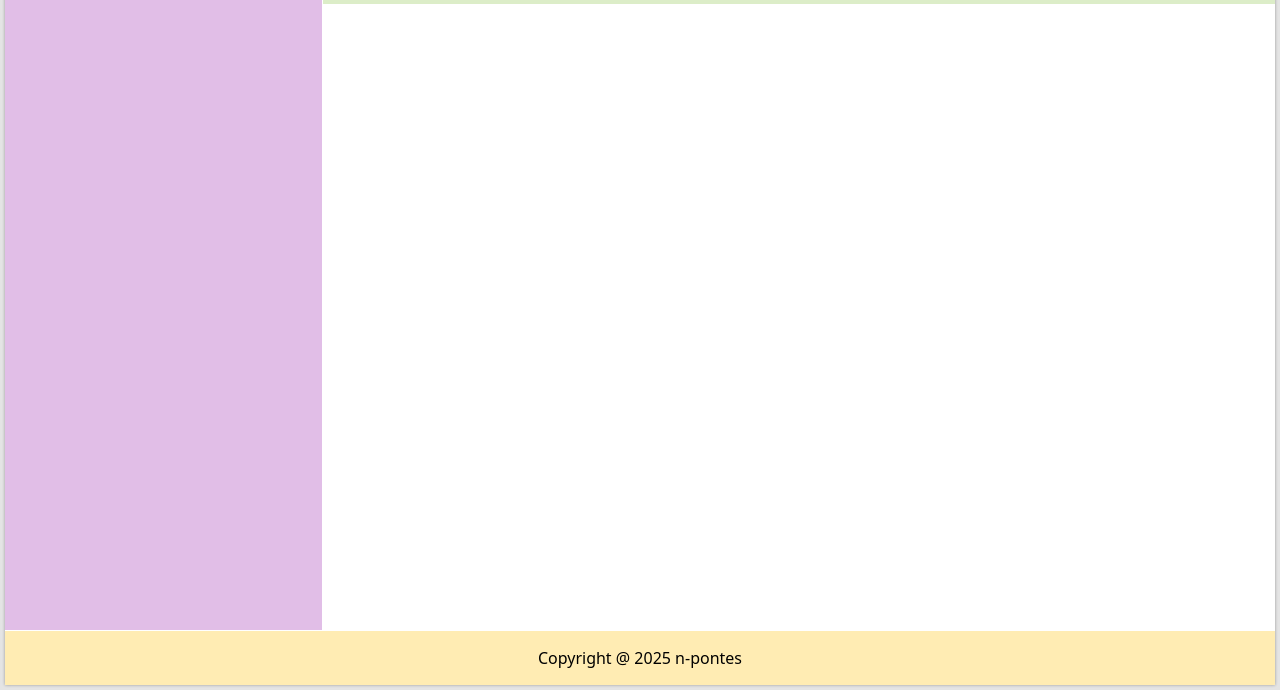
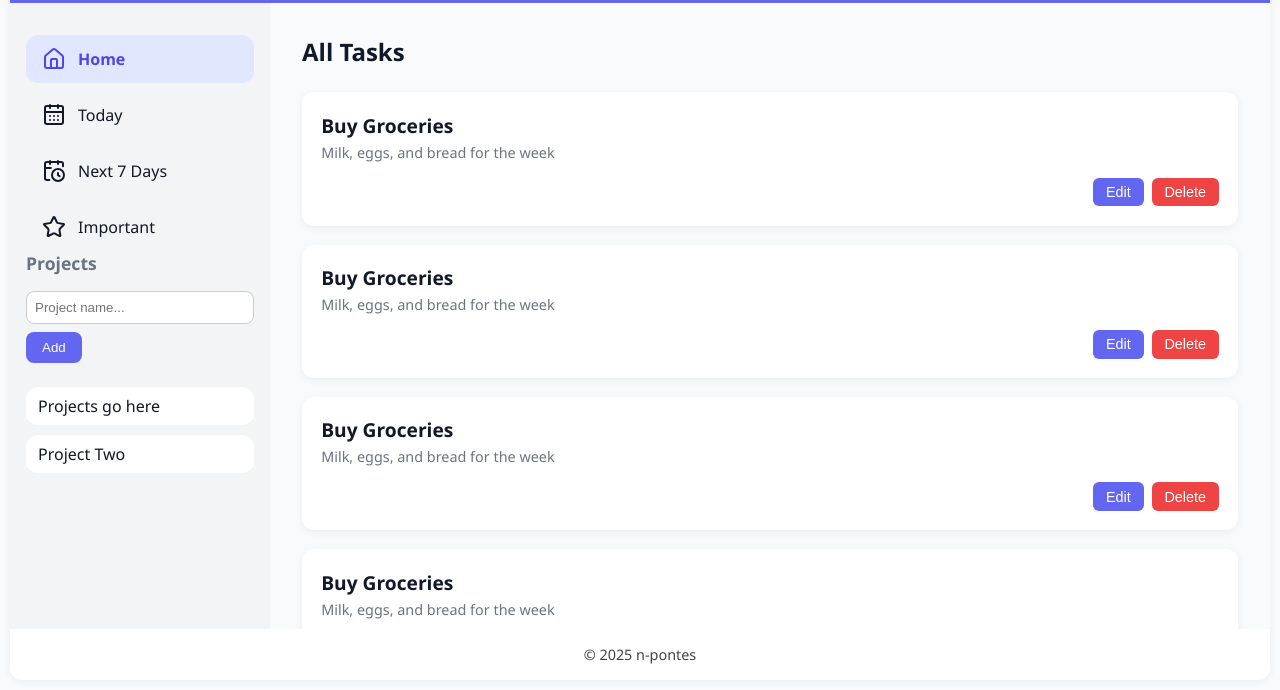
Before and after one commit to n-pontes/todo-list-app, a website built with webpack: page src/template.html in a window 1280 px wide. Shown: the part 110-800 px from the top of the page. Built offline with nearby package versions, Linux system fonts and the light colour scheme.

Commit message:
Fix layout inconsistencies

```diff
--- a/src/styles.css
+++ b/src/styles.css
@@ -1,66 +1,282 @@
-* {
+:root {
+    --bg-main: #f9fafb;
+    --bg-sidebar: #f3f4f6;
+    --bg-active: #e0e7ff;
+    --accent: #6366f1;
+    --accent-dark: #4f46e5;
+    --text-main: #111827;
+    --text-sub: #6b7280;
+    --task-bg: #ffffff;
+    --border-radius: 12px;
+    --transition: 0.3s;
+    --shadow: 0 2px 8px rgba(0,0,0,0.06);
+  }
+
+*{
+    margin: 0;
+    padding: 0;
     box-sizing: border-box;
 }
 
 body {
-    background: #e4e4e4;
-    padding: 5px;
+    background: var(--bg-main);
+    font-family: 'Segoe UI', Tahoma, sans-serif;
+    color: var(--text-main);
     height: 100vh;
-    margin: 0;
-    font: 500 100% system-ui, sans-serif;
+    padding: 10px;
 }
 
 .page-wrap {
-    background: white;
-    height: calc(100vh - 10px);
-    box-shadow: 0 0 3px rgba(0, 0, 0, 0.33);
     display: grid;
-    grid-template-columns: minmax(10px, 1fr) minmax(10px, 3fr);
-    grid-template-rows: min-content min-content 1fr min-content;
-    gap: 1px;
-  }
-  .page-wrap > * {
-    padding: 1rem;
-    text-align: center;
-  }
-  @media (max-width: 600px) {
-    .page-wrap {
-      grid-template-columns: 100%;
-      grid-template-rows: auto;
-    }
-    .page-wrap > * {
-      grid-column: 1/-1 !important;
-      grid-row: auto !important;
-    }
+    grid-template-columns: 260px 1fr;
+    grid-template-rows: auto 1fr auto;
+    height: calc(100vh - 20px);
+    background: #fff;
+    border-radius: var(--border-radius);
+    overflow: hidden;
+    box-shadow: var(--shadow);
 }
 
+/* Header */
 .page-header {
-    grid-column: 1/-1;
-    background: #ffcdd2;
+    grid-column: 1 / -1;
+    background: var(--accent);
+    color: white;
+    text-align: center;
+    font-size: 1.5rem;
+    padding: 1.2rem;
 }
 
+/* Sidebar */
 .page-sidebar {
-    grid-column: 1/2;
-    grid-row: 2/4;
-    background: #e1bee7;
+    background: var(--bg-sidebar);
+    padding: 2rem 1rem;
+    display: flex;
+    flex-direction: column;
+    gap: 2rem;
 }
 
-  .page-nav {
-    grid-column: 2/3;
-    background: #bbdefb;
+.nav-group {
+    display: flex;
+    flex-direction: column;
+    gap: 0.5rem;
+}
+
+.nav-item {
+    display: flex;
+    align-items: center;
+    gap: 0.75rem;
+    padding: 0.75rem 1rem;
+    border-radius: var(--border-radius);
+    cursor: pointer;
+    font-size: 1rem;
+    transition: background var(--transition);
+}
+
+.nav-item:hover {
+    background: var(--bg-active);
+}
+
+.nav-item.active {
+    background: var(--bg-active);
+    font-weight: 600;
+    color: var(--accent-dark);
+}
+
+.project-section h3 {
+    margin-bottom: 0.5rem;
+    font-size: 1.1rem;
+    color: var(--text-sub);
+}
+
+.add-project-btn {
+    background: var(--accent);
+    color: white;
+    padding: 0.5rem;
+    border: none;
+    width: 100%;
+    border-radius: var(--border-radius);
+    margin-bottom: 0.75rem;
+    cursor: pointer;
+    transition: background var(--transition);
+}
+
+.add-project-btn:hover {
+    background: var(--accent-dark);
+}
+
+.project-item {
+    padding: 0.5rem 0.75rem;
+    border-radius: var(--border-radius);
+    background: #fff;
+    cursor: pointer;
+    transition: background var(--transition);
+    margin-bottom: 0.6rem;
+}
+
+.project-item:hover {
+    background: var(--bg-active);
+}
+
+/* Main Content */
+.page-main {
+    background: var(--bg-main);
+    padding: 2rem;
+    overflow-y: auto;
+}
+
+.content h2 {
+    margin-bottom: 1.5rem;
+    font-size: 1.5rem;
+}
+
+/* Tasks */
+/* Tasks - Stack elements vertically */
+/* Tasks - Stack elements vertically */
+.task-card {
+    background: var(--task-bg);
+    padding: 1.2rem;
+    border-radius: var(--border-radius);
+    box-shadow: var(--shadow);
+    display: flex;
+    flex-direction: column; /* Stack elements vertically */
+    align-items: flex-start; /* Align content to the left */
+    gap: 1rem; /* Add spacing between elements */
+    margin-bottom: 1.2rem;
+}
+.task-actions {
+    align-self: flex-end; /* Align buttons to the right */
+    display: flex;
+    gap: 0.5rem;
+}
+#project-form {
+    margin-bottom: 1.5rem; /* Add spacing between the form and projects */
+}
+.task-info h3 {
+    font-size: 1.2rem;
+    margin-bottom: 0.25rem;
+}
+
+.task-info p {
+    font-size: 0.9rem;
+    color: var(--text-sub);
+}
+
+.task-actions {
+    display: flex;
+    gap: 0.5rem;
+}
+
+.edit-btn, .delete-btn {
+    padding: 0.4rem 0.8rem;
+    font-size: 0.9rem;
+    border: none;
+    border-radius: 6px;
+    cursor: pointer;
+    transition: background var(--transition);
+}
+
+.edit-btn {
+    background: var(--accent);
+    color: white;
+}
+
+.delete-btn {
+    background: #ef4444;
+    color: white;
+}
+
+.edit-btn:hover {
+    background: var(--accent-dark);
+}
+
+.delete-btn:hover {
+    background: #dc2626;
+}
+
+/* Footer */
+.page-footer {
+    grid-column: 1 / -1;
+    text-align: center;
+    font-size: 0.9rem;
+    padding: 1rem;
+    color: #444;
+}
+
+/* Initially hide the form */
+.form-box {
+    display: none;
+    transition: all var(--transition);
+}
+
+/* Show form when triggered */
+.form-box.show {
+    display: block;
+}
+
+
+.form {
+    display: flex;
+    flex-direction: column;
+    gap: 0.5rem;
+    margin-top: 1rem;
+}
+
+.form input {
+    padding: 0.5rem;
+    border: 1px solid #ccc;
+    border-radius: 8px;
+}
+
+.form button {
+    align-self: flex-start;
+    background: var(--accent);
+    color: white;
+    padding: 0.5rem 1rem;
+    border: none;
+    border-radius: 8px;
+    cursor: pointer;
+    transition: background 0.3s;
+}
+
+.form button:hover {
+    background: var(--accent-dark);
+}
+
+.form-box {
+    background: white;
+    padding: 1rem;
+    border-radius: var(--border-radius);
+    box-shadow: 0 2px 6px rgba(0, 0, 0, 0.08);
+    margin-top: 1rem;
+}
+
+/* Responsive */
+@media (max-width: 768px) {
+    .page-wrap {
+        display: flex;
+        flex-direction: column;
+        height: auto;
+    }
+
+    .page-sidebar,
+    .page-main,
+    .page-footer {
+        width: 100%;
+        order: initial;
     }
 
     .page-main {
-    grid-column: 2/3;
-    background: #dcedc8;
+        padding: 1.5rem 1rem;
     }
 
-  .page-footer {
-    grid-column: 1/-1;
-    background: #ffecb3;
+    .task-card {
+        flex-direction: column;
+        align-items: flex-start;
+        gap: 1rem;
     }
 
-  details p {
-    text-transform: none;
-    text-align: left;
+    .task-actions {
+        align-self: flex-end;
     }
+}
--- a/src/template.html
+++ b/src/template.html
@@ -1,37 +1,131 @@
 <!DOCTYPE html>
 <html lang="en">
 <head>
-    <meta charset="UTF-8">
-    <meta name="viewport" content="width=device-width, initial-scale=1.0">
+  <meta charset="UTF-8" />
+  <meta name="viewport" content="width=device-width, initial-scale=1.0"/>
   <title>Taskive</title>
+  <script src="https://unpkg.com/lucide@latest"></script>
 </head>
 <body>
   <div class="page-wrap">
     <header class="page-header">
-          Taskive
+      <h1>Taskive</h1>
     </header>
+
     <aside class="page-sidebar">
-            Home
+      <div class="side-container">
+        <div class="nav-group">
+          <div class="nav-item active">
+            <i data-lucide="home"></i>
+            <span>Home</span>
+          </div>
+          <div class="nav-item">
+            <i data-lucide="calendar-days"></i>
+            <span>Today</span>
+          </div>
+          <div class="nav-item">
+            <i data-lucide="calendar-clock"></i>
+            <span>Next 7 Days</span>
+          </div>
+          <div class="nav-item">
+            <i data-lucide="star"></i>
+            <span>Important</span>
+          </div>
+        </div>
+
+        <div class="project-section">
+          <h3>Projects</h3>
+          <form id="project-form" class="form">
+            <input type="text" id="project-name" placeholder="Project name..." required />
+            <button type="submit">Add</button>
+          </form>
+          <div class="project-list">
+            <div class="project-item">Projects go here</div>
+            <div class="project-item">Project Two</div>
+          </div>
+        </div>
+      </div>
     </aside>
+
     <main class="page-main">
-          <article>
-            <details>
-              <summary>Article</summary>
-              <p>Lorem ipsum dolor, sit amet consectetur adipisicing elit. Dignissimos laborum cumque incidunt, enim ipsa dicta? Porro illo doloribus, consectetur eum exercitationem sit ipsam, est nesciunt maxime, eius animi dolor? Harum.</p>
-              <p>Commodi culpa deserunt dolor sed, ipsam tempore ullam architecto fuga voluptas, quis veniam. Vitae veniam, odit adipisci, quas similique debitis excepturi quisquam minima facere temporibus, porro optio perferendis iusto fuga.</p>
-              <p>Illo numquam, sapiente neque repellendus facere amet doloribus asperiores quia eum? Sunt vero amet neque vel? Tempora, nulla voluptatum amet autem culpa magnam debitis! Dolores esse quam amet nobis ut.</p>
-              <p>Sunt excepturi in nostrum, fugiat veritatis ab sit sequi nemo aperiam deserunt temporibus, dolorem ex adipisci autem. Quasi, iure fugiat! Nulla amet doloribus velit nam tempora, soluta consequatur doloremque omnis?</p>
-              <p>Officia ea repellat ad, sapiente eligendi modi magni quos temporibus totam culpa corporis, dignissimos quibusdam mollitia dolore eaque suscipit soluta beatae ipsam! Aperiam doloremque vero soluta pariatur possimus. Cupiditate, fuga.</p>
-              <p>Beatae deserunt veritatis magni quis quae enim ad est dignissimos iste, quidem, dolores temporibus asperiores natus inventore, nobis eius facere adipisci doloremque eligendi autem magnam excepturi? Inventore, iusto soluta. Maiores.</p>
-              <p>Enim facilis aspernatur, maiores unde at inventore temporibus minima possimus eveniet? Cum alias, asperiores quibusdam doloribus, vel ullam qui in dicta recusandae eaque atque dolor perspiciatis tenetur, fugit vero reprehenderit.</p>
-              <p>Reiciendis, deleniti eius nostrum fugit commodi quasi esse molestias non voluptates, corrupti excepturi voluptatibus, consequatur ipsa animi placeat quia corporis ut itaque quos pariatur inventore. Quasi incidunt sapiente quisquam soluta?</p>
-              <p>Laboriosam eos atque possimus assumenda quia voluptatem saepe optio, eveniet laborum. Sit esse doloremque laboriosam? Ullam inventore ut facilis accusamus, ipsum, autem labore incidunt consequatur eos dolorem, sit aperiam odit.</p>
-            </details>
-          </article>
+      <div class="content">
+        <h2>All Tasks</h2>
+        <div class="task-card">
+          <div class="task-info">
+            <h3>Buy Groceries</h3>
+            <p>Milk, eggs, and bread for the week</p>
+          </div>
+          <div class="task-actions">
+            <button class="edit-btn">Edit</button>
+            <button class="delete-btn">Delete</button>
+          </div>
+        </div>
+        <div class="task-card">
+            <div class="task-info">
+              <h3>Buy Groceries</h3>
+              <p>Milk, eggs, and bread for the week</p>
+            </div>
+            <div class="task-actions">
+              <button class="edit-btn">Edit</button>
+              <button class="delete-btn">Delete</button>
+            </div>
+          </div>
+          <div class="task-card">
+            <div class="task-info">
+              <h3>Buy Groceries</h3>
+              <p>Milk, eggs, and bread for the week</p>
+            </div>
+            <div class="task-actions">
+              <button class="edit-btn">Edit</button>
+              <button class="delete-btn">Delete</button>
+            </div>
+          </div>
+          <div class="task-card">
+            <div class="task-info">
+              <h3>Buy Groceries</h3>
+              <p>Milk, eggs, and bread for the week</p>
+            </div>
+            <div class="task-actions">
+              <button class="edit-btn">Edit</button>
+              <button class="delete-btn">Delete</button>
+            </div>
+          </div>
+          <div class="task-card">
+            <div class="task-info">
+              <h3>Buy Groceries</h3>
+              <p>Milk, eggs, and bread for the week</p>
+            </div>
+            <div class="task-actions">
+              <button class="edit-btn">Edit</button>
+              <button class="delete-btn">Delete</button>
+            </div>
+          </div>
+          <div class="task-card">
+            <div class="task-info">
+              <h3>Buy Groceries</h3>
+              <p>Milk, eggs, and bread for the week</p>
+            </div>
+            <div class="task-actions">
+              <button class="edit-btn">Edit</button>
+              <button class="delete-btn">Delete</button>
+            </div>
+          </div>
+        <div class="form-box">
+            <form id="task-form" class="form">
+              <input type="text" id="task-title" placeholder="Task title..." required />
+              <input type="text" id="task-desc" placeholder="Task description..." />
+              <button type="submit">Add Task</button>
+            </form>
+        </div>
+      </div>
     </main>
+
     <footer class="page-footer">
-          Copyright @ 2025 n-pontes
+      &copy; 2025 n-pontes
     </footer>
   </div>
+  <script>
+    lucide.createIcons();
+  </script>
 </body>
 </html>
```
Lines whose indentation alone changed are shown as unchanged.
